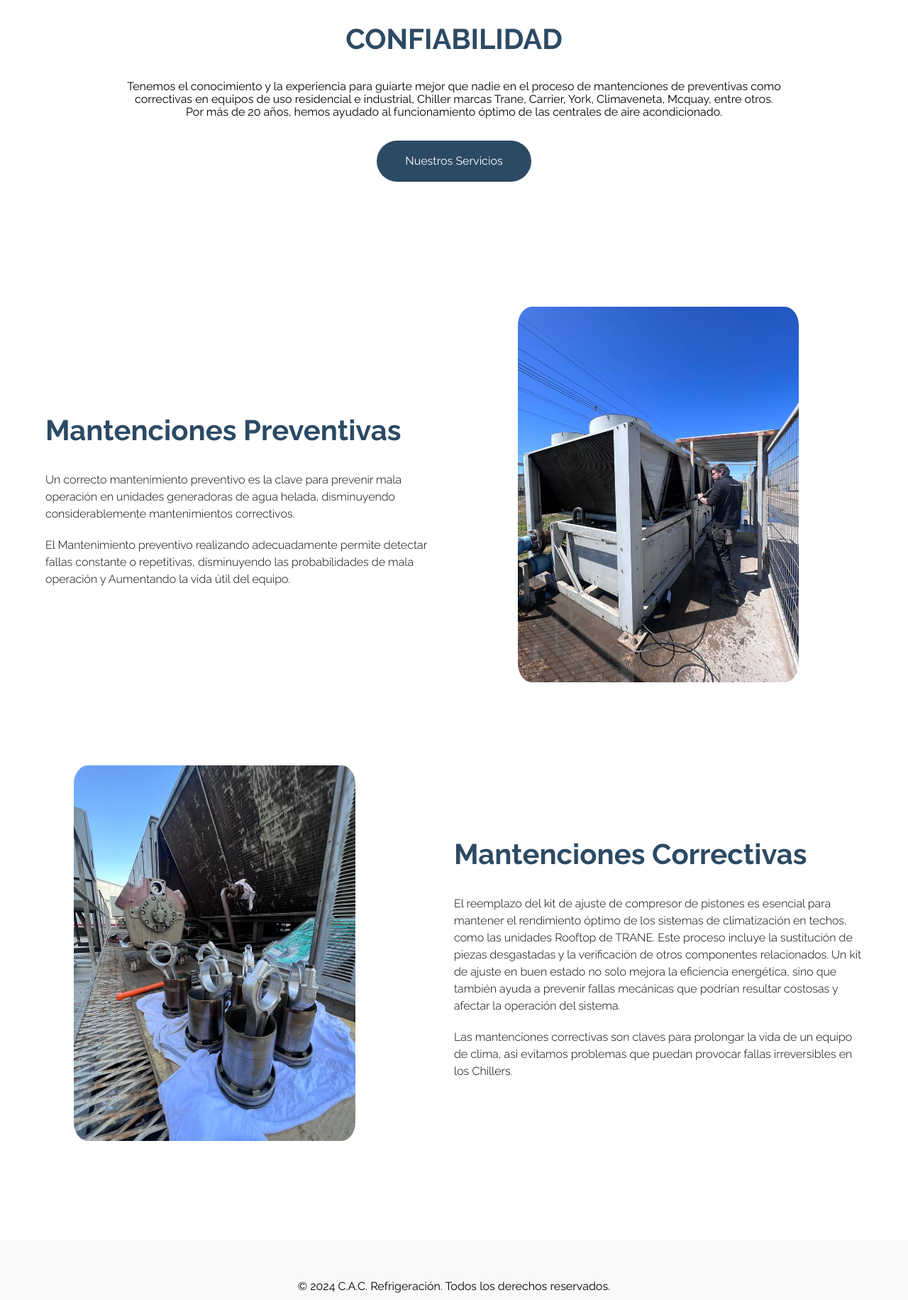
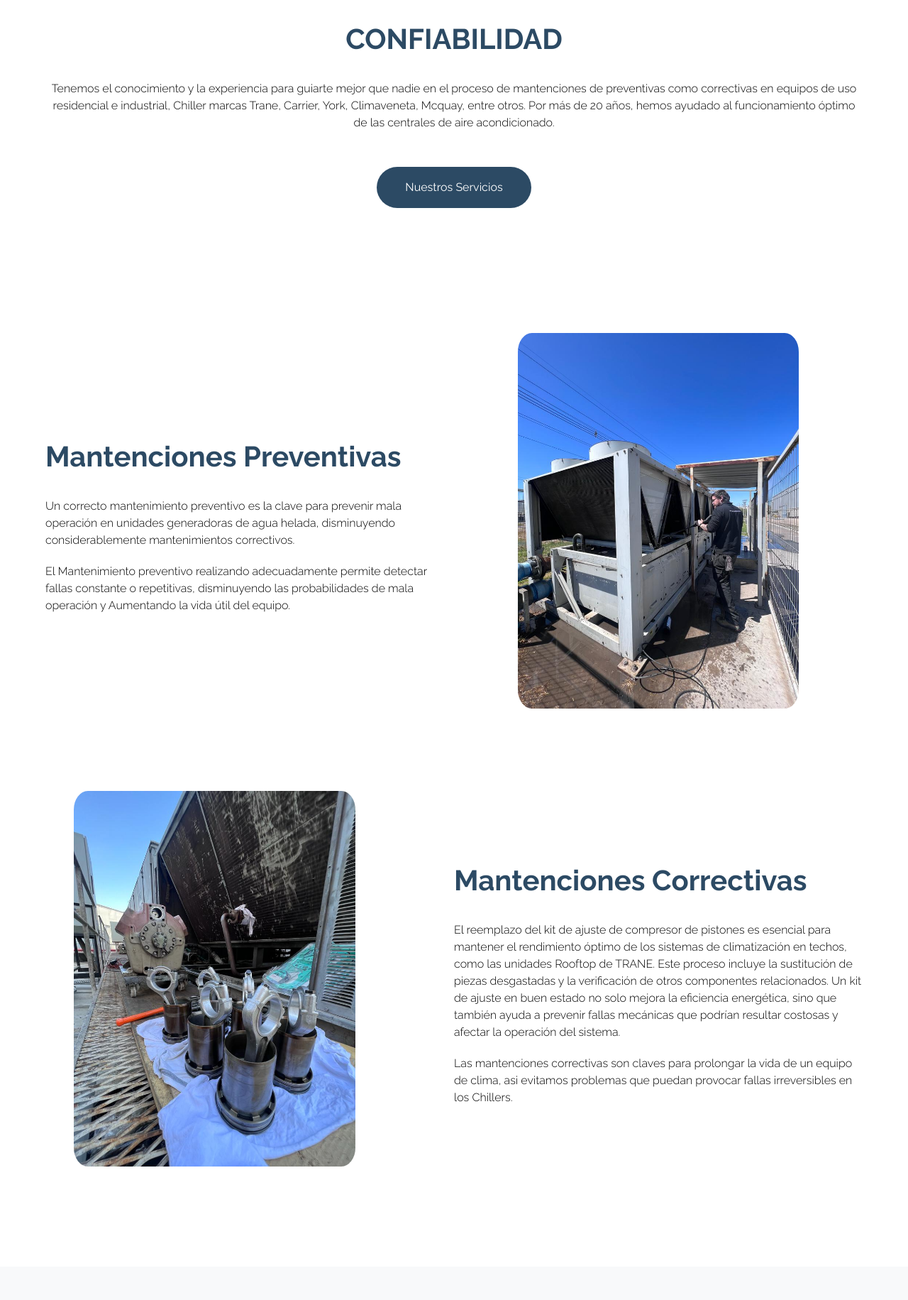
Before and after one commit to CristobalAlonsoPs/CAC, a website: page index.html in a window 1280 px wide. Shown: the part 1116-2947 px from the top of the page at 71% size. Drawn offline with Linux system fonts and the light colour scheme.

Commit message:
last commit local

```diff
--- a/app.js
+++ b/app.js
@@ -387,7 +387,7 @@ app.post('/new-password/:token', async (req, res) => {
     }
 
     user.password = await bcrypt.hash(password, 10);
-    user.verificationToken = ''; // Limpiar el token
+    user.verificationToken = '';
     await user.save();
 
     console.log("Contraseña restablecida con éxito.");
--- a/index.html
+++ b/index.html
@@ -37,7 +37,7 @@
         <section class="presentation container">
             <img src="/images/logo.png" class="presentation__picture" alt="Confiabiliad">
             <h2 class="subtitle">CONFIABILIDAD</h2>
-            <p class="presentation__copy">Tenemos el conocimiento y la experiencia para guiarte mejor que nadie en el
+            <p class="about__paragraph">Tenemos el conocimiento y la experiencia para guiarte mejor que nadie en el
                 proceso de mantenciones de preventivas como correctivas en equipos de uso residencial e industrial,
                 Chiller marcas Trane, Carrier, York, Climaveneta, Mcquay, entre otros. Por más de 20 años, hemos ayudado
                 al funcionamiento óptimo de las centrales de aire acondicionado.</p>
@@ -72,7 +72,7 @@
     <div class="footer-spacing"></div>
     <footer class="text-center mt-5">
         <div class="container_footer">
-            <p class="mb-1">© 2024 C.A.C. Refrigeración. Todos los derechos reservados.</p>
+            <p class="mb-1">© 2024 C.A.C. Refrigeración.</p>
             <ul class="list-inline">
                 <li class="list-inline-item">
                     <a href="/" class="text-decoration-none">
```
Also changed, not shown: views/miCuenta.html (+1 -1 lines), views/trabajos.html (+1 -1 lines).
